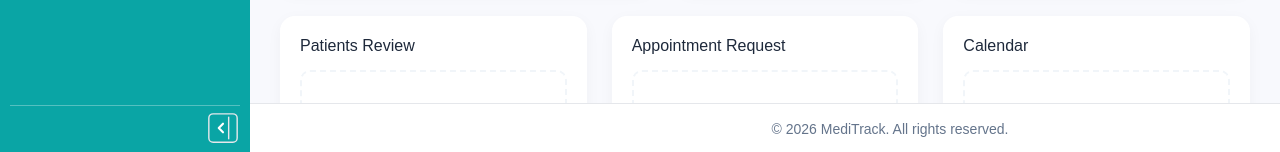
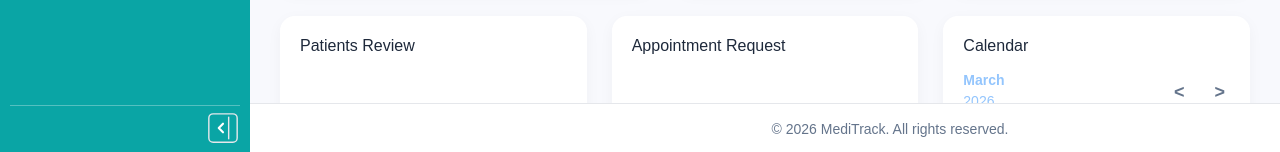
Before and after one commit to pMaitri01/Medi-Track-Frontend, a React (Create React App) app: page /DoctorDashboard in a window 1280 px wide. Shown: the part 645-797 px from the top of the page. Built offline with nearby package versions, Linux system fonts and the light colour scheme.

Commit message:
Admin-side changes - logout, logo navigation to DoctorDashboard, sign-up page

```diff
--- /dev/null
+++ b/src/admin/components/Calendar.js
@@ -0,0 +1,188 @@
+// import { LocalizationProvider } from '@mui/x-date-pickers/LocalizationProvider';
+// import { AdapterDayjs } from '@mui/x-date-pickers/AdapterDayjs';
+// import { DateCalendar } from '@mui/x-date-pickers/DateCalendar';
+
+// export default function Calendar() {
+// return (
+//     <LocalizationProvider dateAdapter={AdapterDayjs}>
+//     <DateCalendar />
+//     </LocalizationProvider>
+// );
+// }
+
+// import { LocalizationProvider } from "@mui/x-date-pickers/LocalizationProvider";
+// import { AdapterDayjs } from "@mui/x-date-pickers/AdapterDayjs";
+// import { DateCalendar } from "@mui/x-date-pickers/DateCalendar";
+
+// export default function Calendar() {
+//   return (
+//     <LocalizationProvider dateAdapter={AdapterDayjs}>
+//       <div
+//         style={{
+//           transform: "scale(0.5)",
+//           transformOrigin: "top center"
+//         }}
+//       >
+//         <DateCalendar
+//           sx={{
+//             "& .Mui-selected": {
+//               backgroundColor: "#0AA5A5 !important"
+//             },
+//             "& .MuiPickersDay-today": {
+//               borderColor: "#0AA5A5 !important"
+//             }
+//           }}
+//         />
+//       </div>
+//     </LocalizationProvider>
+//   );
+// }
+
+import React, { useState } from "react";
+
+const Calendar = () => {
+  // Initialize with the current real-time date
+  const today = new Date();
+  const [currDate, setCurrDate] = useState(today);
+
+  const days = ["S", "M", "T", "W", "T", "F", "S"];
+  const months = [
+    "January", "February", "March", "April", "May", "June",
+    "July", "August", "September", "October", "November", "December"
+  ];
+
+  const year = currDate.getFullYear();
+  const month = currDate.getMonth();
+
+  // Logic to calculate days in month
+  const firstDayOfMonth = new Date(year, month, 1).getDay();
+  const daysInMonth = new Date(year, month + 1, 0).getDate();
+
+  const prevMonth = () => setCurrDate(new Date(year, month - 1));
+  const nextMonth = () => setCurrDate(new Date(year, month + 1));
+
+  return (
+    <div style={containerStyle}>
+      {/* Header with Navigation */}
+      <div style={headerStyle}>
+        <div style={monthYearStyle}>
+          <span style={monthTextStyle}>{months[month]}</span>
+          <span style={yearTextStyle}>{year}</span>
+        </div>
+        <div style={navStyle}>
+          <button onClick={prevMonth} style={btnStyle}>{"<"}</button>
+          <button onClick={nextMonth} style={btnStyle}>{">"}</button>
+        </div>
+      </div>
+
+      {/* Calendar Grid */}
+      <div style={gridStyle}>
+        {days.map((d, i) => (
+          <div key={i} style={dayHeaderStyle}>{d}</div>
+        ))}
+
+        {/* Fill empty slots for start of month */}
+        {[...Array(firstDayOfMonth)].map((_, i) => (
+          <div key={`empty-${i}`} />
+        ))}
+
+        {/* Render Days */}
+        {[...Array(daysInMonth)].map((_, i) => {
+          const day = i + 1;
+
+          // Check if this specific day is "Today"
+          const isToday =
+            day === today.getDate() &&
+            month === today.getMonth() &&
+            year === today.getFullYear();
+
+          return (
+            <div
+              key={day}
+              style={isToday ? selectedDayStyle : dayStyle}
+            >
+              {day}
+            </div>
+          );
+        })}
+      </div>
+    </div>
+  );
+};
+
+// --- STYLES ---
+
+const containerStyle = {
+  width: "100%",
+  fontFamily: "'Inter', sans-serif",
+  color: "#1e293b"
+};
+
+const headerStyle = {
+  display: "flex",
+  justifyContent: "space-between",
+  alignItems: "center",
+  marginBottom: "20px"
+};
+
+const monthYearStyle = {
+  display: "flex",
+  flexDirection: "column",
+  textAlign: "left"
+};
+
+const monthTextStyle = {
+  color: "#93c5fd", // Light blue like your screenshot
+  fontSize: "14px",
+  fontWeight: "600"
+};
+
+const yearTextStyle = {
+  color: "#93c5fd",
+  fontSize: "14px"
+};
+
+const navStyle = {
+  display: "flex",
+  gap: "20px"
+};
+
+const btnStyle = {
+  border: "none",
+  background: "none",
+  cursor: "pointer",
+  fontSize: "18px",
+  color: "#64748b",
+  fontWeight: "bold",
+  padding: "5px"
+};
+
+const gridStyle = {
+  display: "grid",
+  gridTemplateColumns: "repeat(7, 1fr)",
+  gap: "8px",
+  textAlign: "center"
+};
+
+const dayHeaderStyle = {
+  fontSize: "12px",
+  color: "#94a3b8",
+  fontWeight: "500",
+  paddingBottom: "10px"
+};
+
+const dayStyle = {
+  fontSize: "13px",
+  padding: "8px 0",
+  color: "#475569"
+};
+
+const selectedDayStyle = {
+  ...dayStyle,
+  background: "#0AA5A5", // Your Teal color
+  color: "#fff",
+  borderRadius: "10px",
+  fontWeight: "bold"
+};
+
+export default Calendar;
--- a/src/admin/components/DoctorHeader.js
+++ b/src/admin/components/DoctorHeader.js
@@ -1,11 +1,12 @@
 import React, { useState } from "react";
 import { FaBell, FaChevronDown } from "react-icons/fa";
 import userImg from "../images/user.png";
+import { useNavigate } from "react-router-dom";
 
 export default function DoctorHeader({ open }) {
   const [showProfile, setShowProfile] = useState(false);
   const sidebarWidth = open ? "0px" : "0px";
-
+  const navigate = useNavigate();
   const styles = {
     header: {
       marginLeft: sidebarWidth,
@@ -25,7 +26,13 @@ export default function DoctorHeader({ open }) {
       border: "1px solid #e5e7eb", borderRadius: "8px", width: "150px", zIndex: 100
     }
   };
+  const handleLogout = () => {
+  const confirmLogout = window.confirm("Are you sure you want to logout?");
 
+  if (confirmLogout) {
+    navigate("/admin-login"); // redirect to login page
+  }
+};
   return (
     <div style={styles.header}>
       <span style={{ fontWeight: "500" }}>Hi, Maitri 👋 Welcome to Medi-Track</span>
@@ -37,7 +44,8 @@ export default function DoctorHeader({ open }) {
           {showProfile && (
             <div style={styles.dropdown}>
               <div style={{ padding: "10px", fontSize: "14px" }}>👤 Profile</div>
-              <div style={{ padding: "10px", fontSize: "14px", borderTop: "1px solid #eee" }}>🚪 Logout</div>
+              <div style={{ padding: "10px", fontSize: "14px", borderTop: "1px solid #eee" }}   onClick={handleLogout}
+              >🚪 Logout</div>
             </div>
           )}
         </div>
--- a/src/admin/components/DoctorNavbar.js
+++ b/src/admin/components/DoctorNavbar.js
@@ -1,6 +1,7 @@
 import React from "react";
 import { FaTachometerAlt, FaUserMd, FaCalendarCheck, FaHistory } from "react-icons/fa";
 import userImg from "../images/Logo-1.png";
+import { useNavigate } from "react-router-dom";
 
 const SidebarCollapseIcon = ({ size = 24, color = "#6b7280", arrowColor = "#374151", open, ...props }) => {
   return (
@@ -24,6 +25,7 @@ const SidebarCollapseIcon = ({ size = 24, color = "#6b7280", arrowColor = "#3741
 };
 
 export default function DoctorNavbar({ open, setOpen }) {
+  const navigate = useNavigate();
   const styles = {
     sidebar: {
       width: open ? "250px" : "100px",
@@ -74,7 +76,13 @@ export default function DoctorNavbar({ open, setOpen }) {
 
   return (
     <div style={styles.sidebar}>
-      <img src={userImg} alt="logo" style={styles.img} />
+      {/* <img src={userImg} alt="logo" style={styles.img}/> */}
+      <img
+        src={userImg}
+        alt="logo"
+        style={styles.img}
+        onClick={() => navigate("/DoctorDashboard")}
+        />
       <div style={styles.menuContainer}>
         <div style={{ ...styles.menuItem, ...styles.active }}>
           <FaTachometerAlt style={styles.icon}/>
--- a/src/admin/pages/AdminSignUp.js
+++ b/src/admin/pages/AdminSignUp.js
@@ -106,7 +106,6 @@ const handleBlur = (e) => {
       return;
     }
     else{
-      navigate("/AdminLogin");
     }
 
     try {
@@ -129,6 +128,7 @@ const handleBlur = (e) => {
       password: "",
       confirmPassword: ""
     });
+    navigate("/AdminLogin");
 
     setErrors({});
     } catch (error) {
--- a/src/admin/pages/DoctorDashboard.js
+++ b/src/admin/pages/DoctorDashboard.js
@@ -2,7 +2,10 @@ import React, { useState } from "react";
 import DoctorNavbar from "../components/DoctorNavbar";
 import DoctorHeader from "../components/DoctorHeader";
 import DoctorFooter from "../components/DoctorFooter";
+import Calendar from "../components/Calendar";
+
 import { FaUserFriends, FaHospitalUser, FaClock } from "react-icons/fa";
+
 
 export default function DoctorDashboard() {
   const [open, setOpen] = useState(true);
@@ -101,7 +104,10 @@ export default function DoctorDashboard() {
             </div>
             <div style={cardStyle}>
               <h4 style={titleStyle}>Calendar</h4>
-              <div style={placeholderBox}>Date Picker</div>
+              <div style={placeholderBox}>
+
+                  <Calendar/>
+              </div>
             </div>
           </div>
 
@@ -152,7 +158,7 @@ const subLabelStyle = { margin: 0, color: "#94a3b8", fontSize: "11px" };
 const placeholderBox = {
   flex: 1,
   marginTop: "15px",
-  border: "2px dashed #F1F5F9",
+  // border: "2px dashed #F1F5F9",
   borderRadius: "10px",
   display: "flex",
   alignItems: "center",
```
